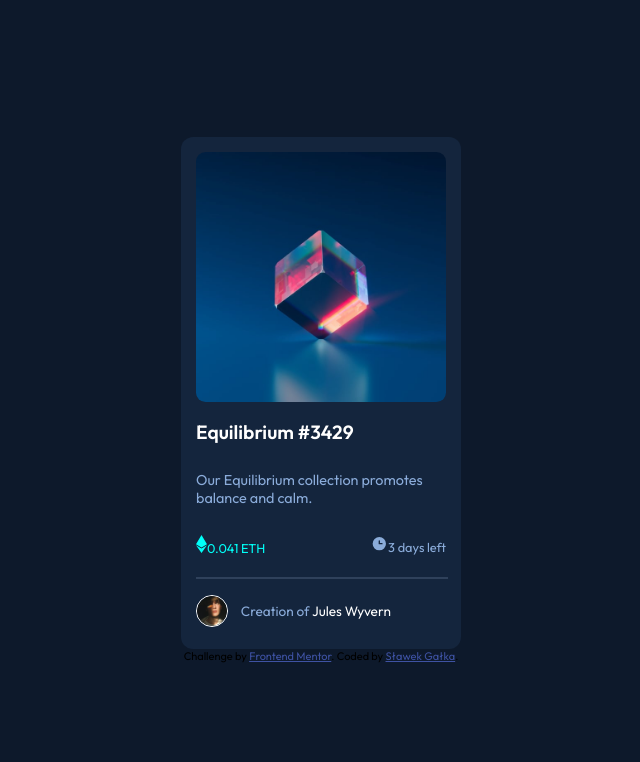
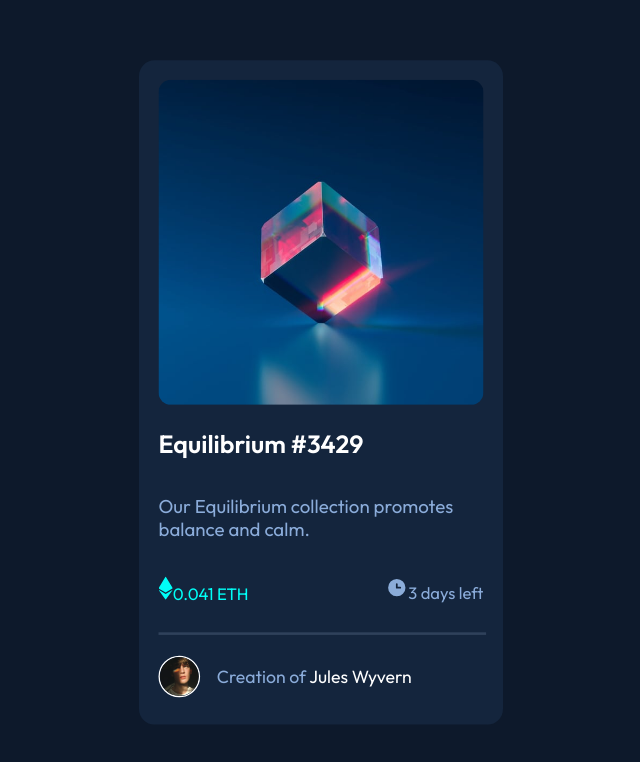
Before and after one commit to Sonik6/nft-preview, a plain HTML site: page index.html in a window 1280 px wide. Shown: the whole page, without its empty margins (319-959 px from the left). Drawn offline with Linux system fonts and the light colour scheme; files whose address does not match are found by name.

Commit message:
Update style.css

```diff
--- a/styles/style.css
+++ b/styles/style.css
@@ -54,6 +54,7 @@ main{
   background-color: hsl(216, 50%, 16%);
   padding: 15px;
   border-radius: 0.75rem;
+  transform: scale(1.3, 1.3);
 }
 
 .container > *{
```
